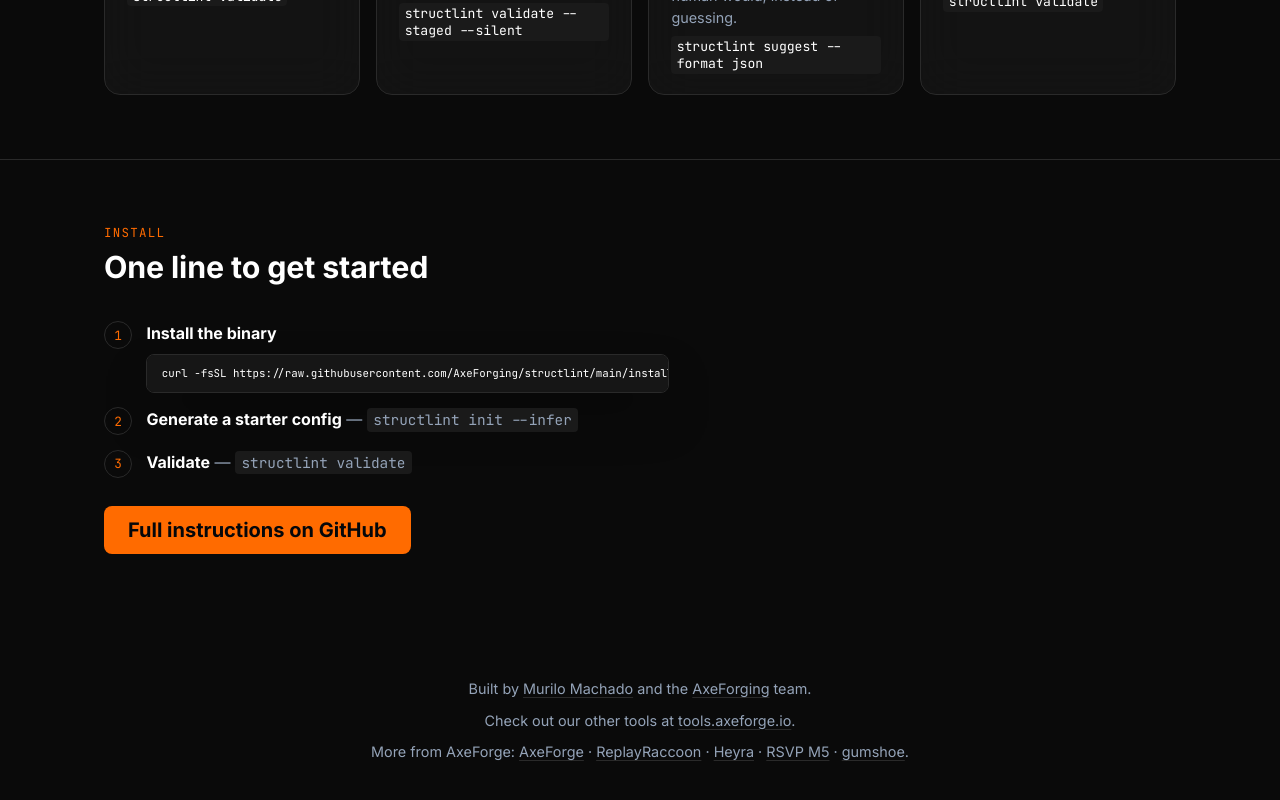
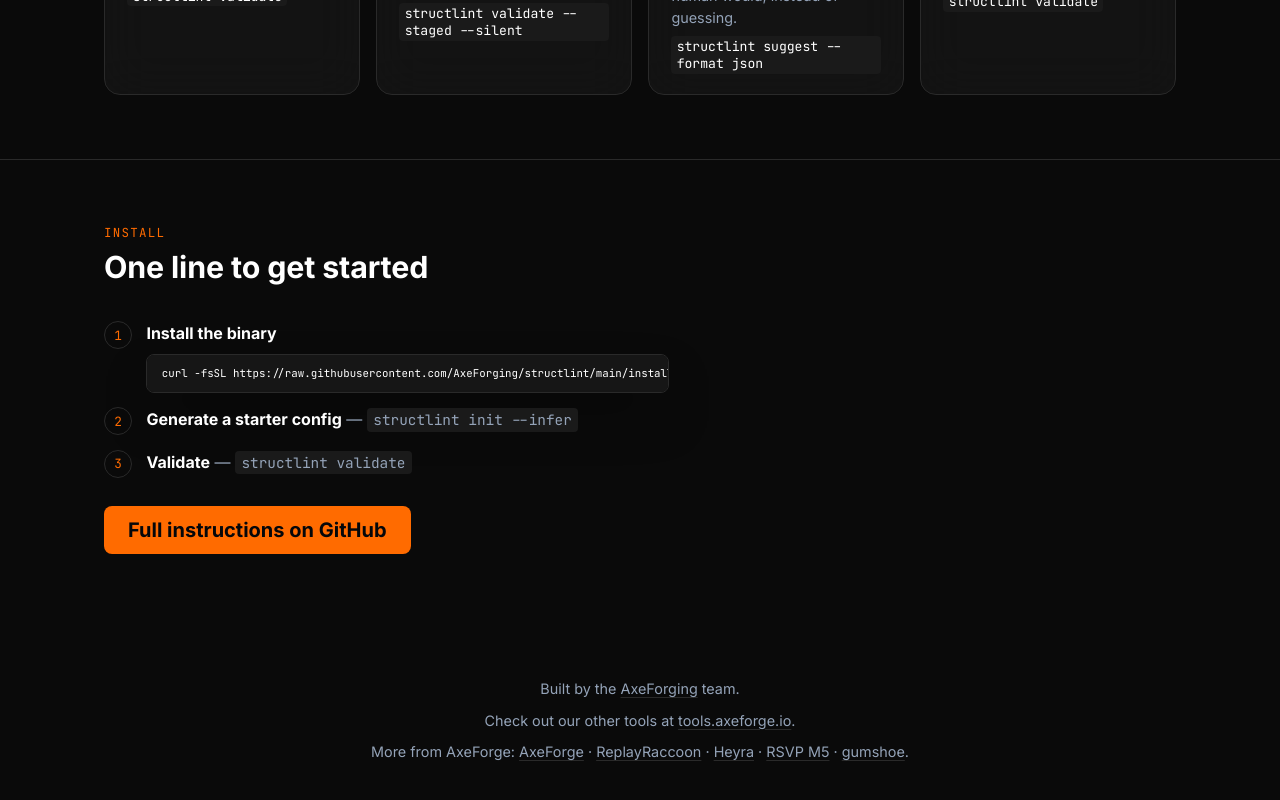
Before and after one commit to AxeForging/structlint, a plain HTML site: page web/index.html in a window 1280 px wide. Shown: the part 2953-3753 px from the top of the page. Drawn offline with Linux system fonts and the light colour scheme.

Commit message:
fix: remove individual attribution from public credit
Team credit should stay at the org level, not name a specific
contributor -- more people than one work on AxeForging repos.

```diff
--- a/web/index.html
+++ b/web/index.html
@@ -391,8 +391,7 @@
   </section>
 
   <footer>
-    <p>Built by <a href="https://github.com/murilopmachado">Murilo Machado</a> and the
-       <a href="https://github.com/AxeForging">AxeForging</a> team.</p>
+    <p>Built by the <a href="https://github.com/AxeForging">AxeForging</a> team.</p>
     <p>Check out our other tools at <a href="https://tools.axeforge.io">tools.axeforge.io</a>.</p>
     <p>More from AxeForge: <a href="https://axeforge.io">AxeForge</a> ·
        <a href="https://replayraccoon.axeforge.io">ReplayRaccoon</a> ·
```
